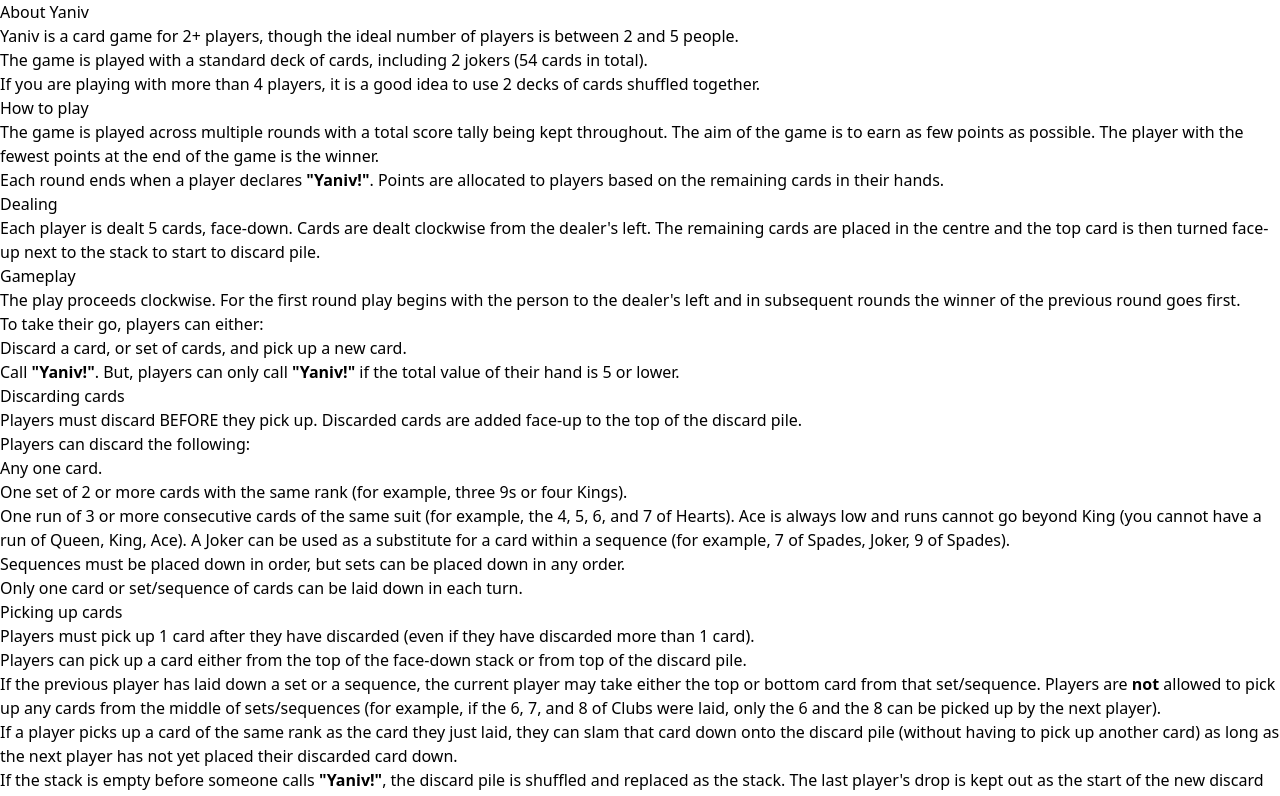
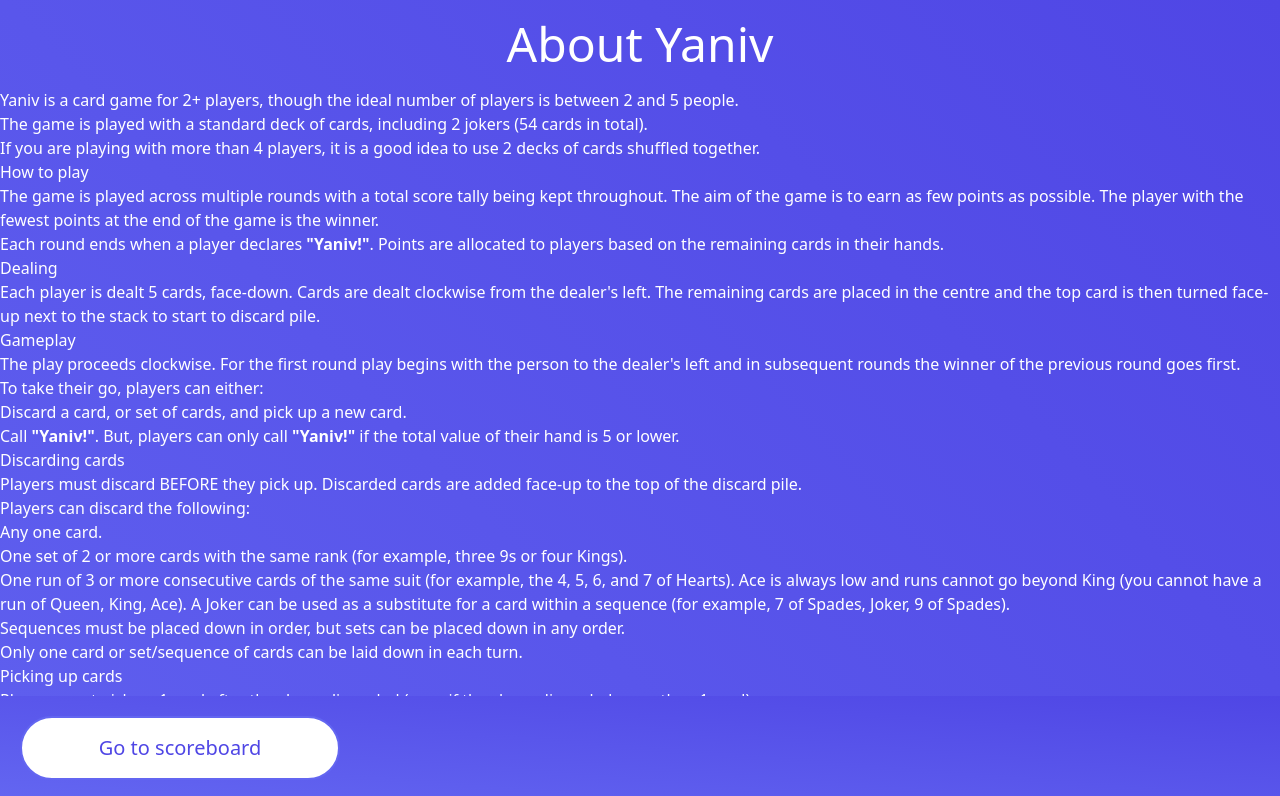
Before and after one commit to EllieD33/yaniv-app, a React (Vite) app: page /pages/Rules in a window 1280 px wide. Shown: the top 796 px of the page. Built offline with nearby package versions, Linux system fonts and the light colour scheme.

Commit message:
adds nav and basic colours to About page

```diff
--- a/src/pages/Rules.jsx
+++ b/src/pages/Rules.jsx
@@ -1,9 +1,16 @@
+import NavButton from "../components/NavButton";
+
 function Rules() {
     return (
-        <div>
+        <div className="bg-gradient-to-bl from-indigo-600 to-indigo-500 text-white">
             <header>
-                <h1>About Yaniv</h1>
-                <nav>
+                <h1 className="text-5xl py-5 text-center" >About Yaniv</h1>
+                <nav className="fixed bottom-0 w-full bg-gradient-to-bl from-indigo-600 to-indigo-500">
+                    <NavButton
+                        linkTo="/pages/ScoreBoard"
+                        navText="Go to scoreboard"
+                        filled={true}
+                    />
                 </nav>
             </header>
             <main>
```
